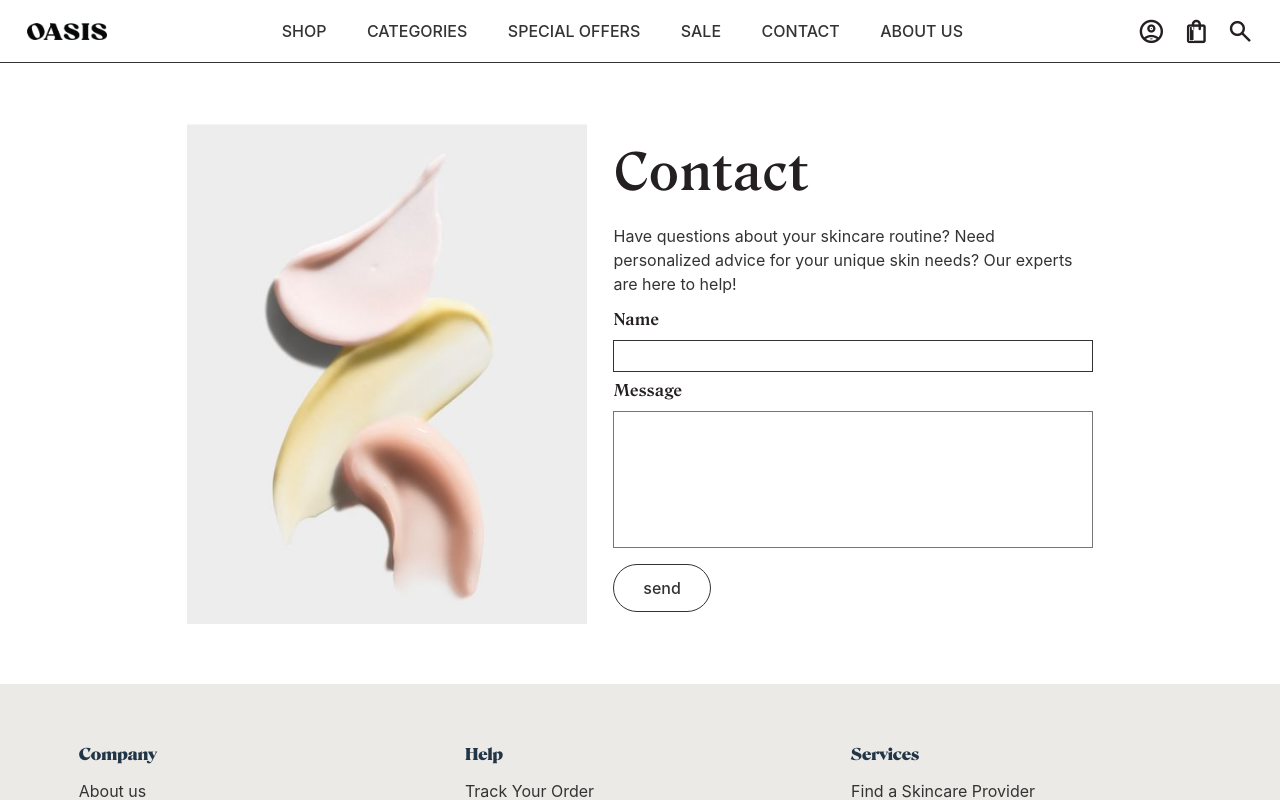
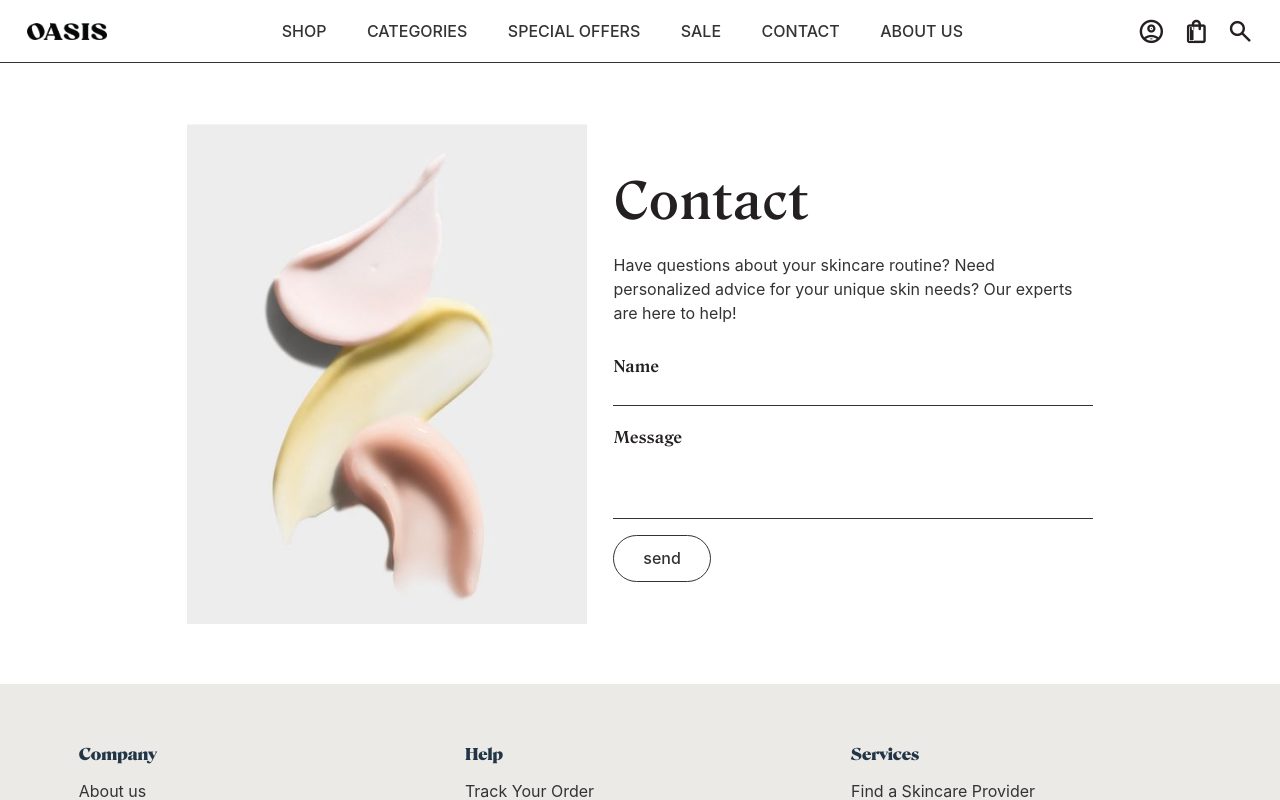
Before and after one commit to ellensofia/e-commerce, a React (Vite) app: page /contact in a window 1280 px wide. Shown: the top 800 px of the page. Built offline with nearby package versions, Linux system fonts and the light colour scheme.

Commit message:
update contact page style

```diff
--- a/src/assets/pages/ContactPage.tsx
+++ b/src/assets/pages/ContactPage.tsx
@@ -78,17 +78,23 @@ const Form = styled.form`
 
   input {
     font-size: var(--font-size-base);
-    height: 2rem;
     border-radius: 0;
-    border: 1px solid var(--clr-dark-grey);
+    border: none;
+    border-bottom: 1px solid var(--clr-dark-grey);
   }
 
   textarea {
-    height: var(--margin-xxxlg);
+    height: var(--margin-xlg);
     font-family: var(--font-primary);
     font-size: var(--font-size-base);
     resize: none;
+    border: none;
+    border-bottom: 1px solid var(--clr-dark-grey);
     margin-bottom: var(--margin-xxsm);
+  }
+
+  label:nth-of-type(2) {
+    padding-top: var(--margin-xsm);
   }
 `;
 
@@ -100,7 +106,7 @@ const ContactText = styled.p`
   color: var(--clr-dark-grey);
   font-size: var(--font-size-base);
   p:first-of-type {
-    padding-bottom: var(--margin-small);
+    padding-bottom: var(--margin-sm);
   }
 `;
 
```
